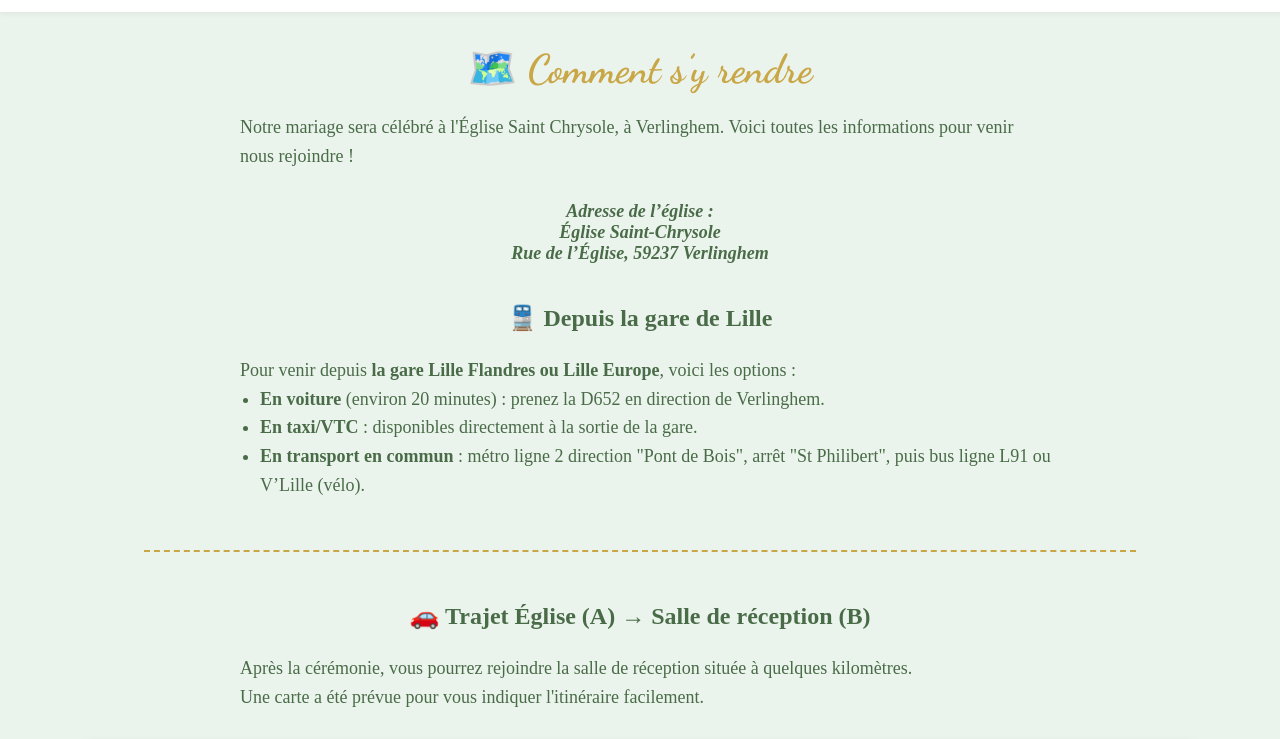
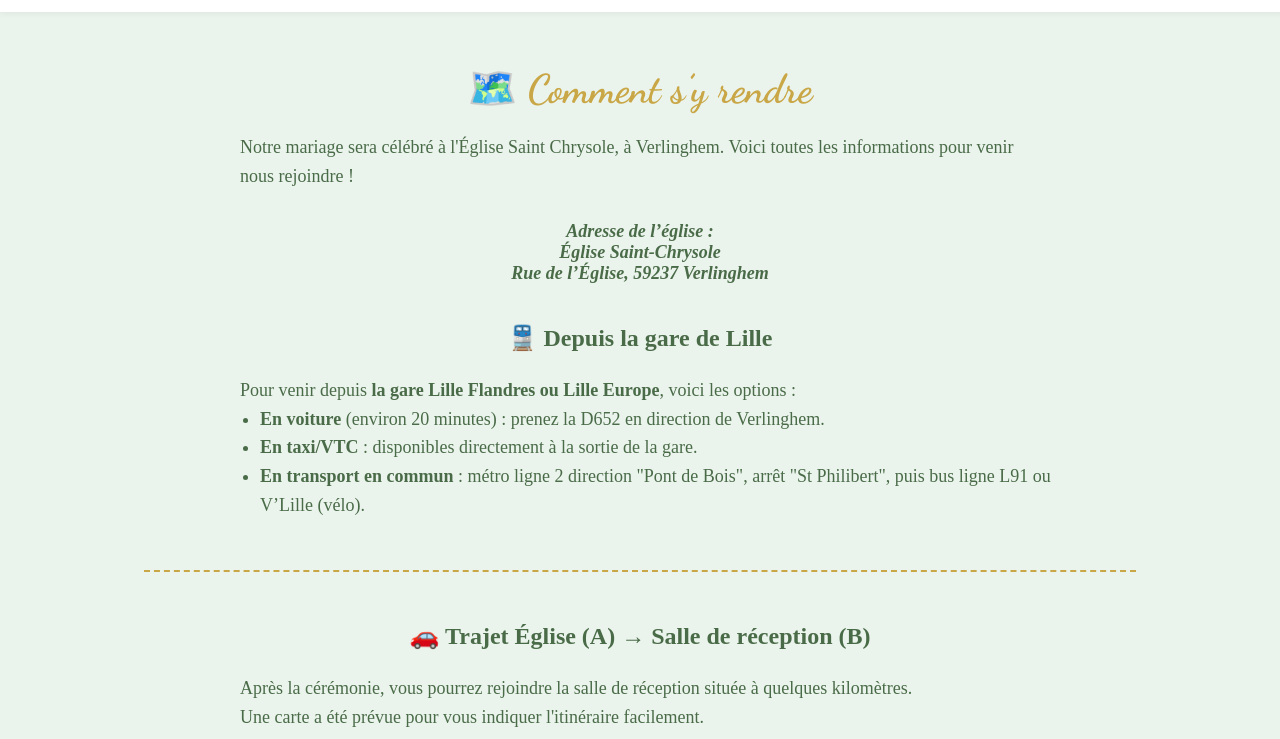
Before and after one commit to FlavienGelineau/SiteMariage, a website: page map.html in a window 1280 px wide. Shown: the part 58-797 px from the top of the page. Drawn offline with Linux system fonts and the light colour scheme; grey boxes are pictures that could not be loaded.

Commit message:
version finale7

```diff
--- a/map.html
+++ b/map.html
@@ -71,7 +71,7 @@
     }
 
     .content {
-      padding: 70px 20px 60px;
+      padding: 90px 20px 60px;
       text-align: center;
     }
 
```
Also changed, not shown: cagnotte.html (+1 -1 lines), contact.html (+1 -1 lines), galerie.html (+1 -1 lines), hebergements.html (+1 -1 lines), histoire.html (+1 -1 lines), index.html (+1 -2 lines), infos.html (+1 -1 lines).
